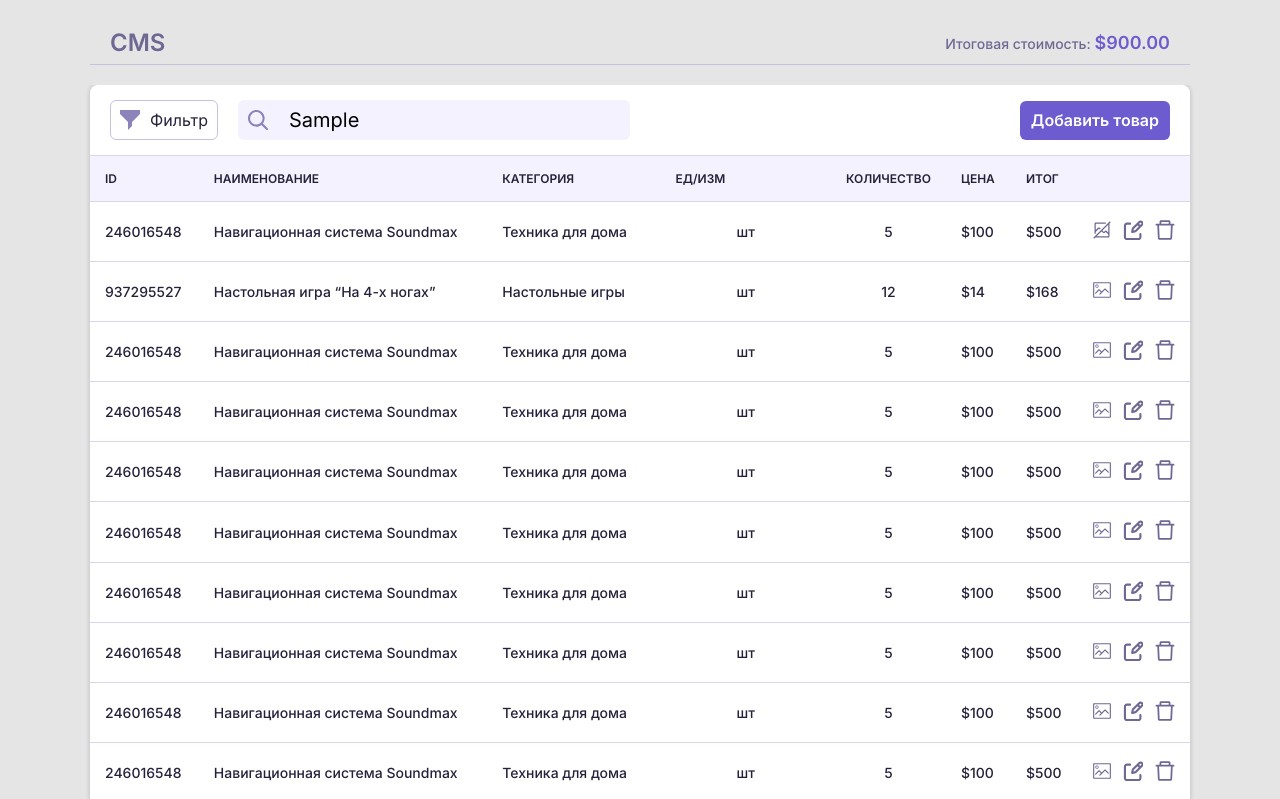
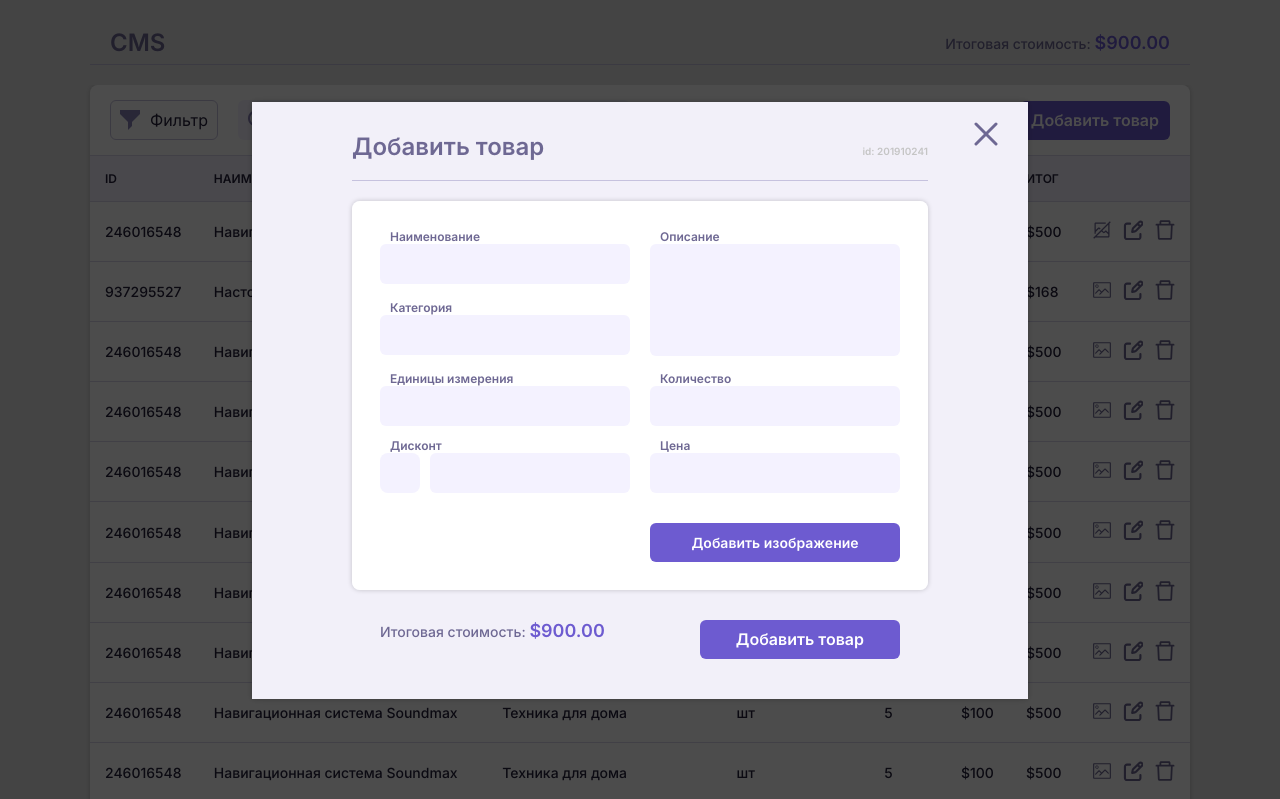
Before and after one commit to evgari/CRM, a plain HTML site: page index.html in a window 1280 px wide. Both pictures are taken after typing "Sample" into the empty fields and a click on the button "Добавить товар". Shown: the top 799 px of the page. Drawn offline with Linux system fonts and the light colour scheme.

Commit message:
rdy lesson

```diff
--- a/css/modal.css
+++ b/css/modal.css
@@ -12,6 +12,10 @@
   justify-content: center;
   align-items: center;
   background-color: rgba(0,0,0,0.7);
+}
+
+.modal.open {
+  display: flex;
 }
 
 .modal__header {
--- a/index.html
+++ b/index.html
@@ -6,6 +6,8 @@
   <meta name="viewport" content="width=device-width, initial-scale=1.0">
   <title>OnlineShop</title>
   <link rel="stylesheet" href="css/style.css">
+
+  <script src="js/modal.js" defer></script>
   <script src="js/script.js" defer></script>
 </head>
 <body>
--- /dev/null
+++ b/js/modal.js
@@ -0,0 +1,30 @@
+'use strict';
+
+// const modalTitle = document.querySelector('.modal__title');
+// const modalCloseBtn = document.querySelector('.btn-close');
+// const modalProductId = document.querySelector('.modal__id');
+// const modalForm = document.querySelector('.form');
+// const modalCheckbox = document.querySelector('.checkbox');
+// const modalDiscontInput = document.querySelector('.js-discont-input');
+// const modalTotalPrice = document.querySelector('.summary__count');
+
+const overlay = document.querySelector('.modal');
+const modal = document.querySelector('.modal__wrapper');
+const productsCart = document.querySelector('.products__cart');
+const closeModal = document.querySelector('.btn-close');
+
+productsCart.addEventListener('click', () => {
+  overlay.classList.add('open');
+});
+
+closeModal.addEventListener('click', () => {
+  overlay.classList.remove('open');
+});
+
+modal.addEventListener('click', event => {
+  event.stopPropagation();
+});
+
+overlay.addEventListener('click', () => {
+  overlay.classList.remove('open');
+});
```
Also changed, not shown: js/script.js (+0 -9 lines).
